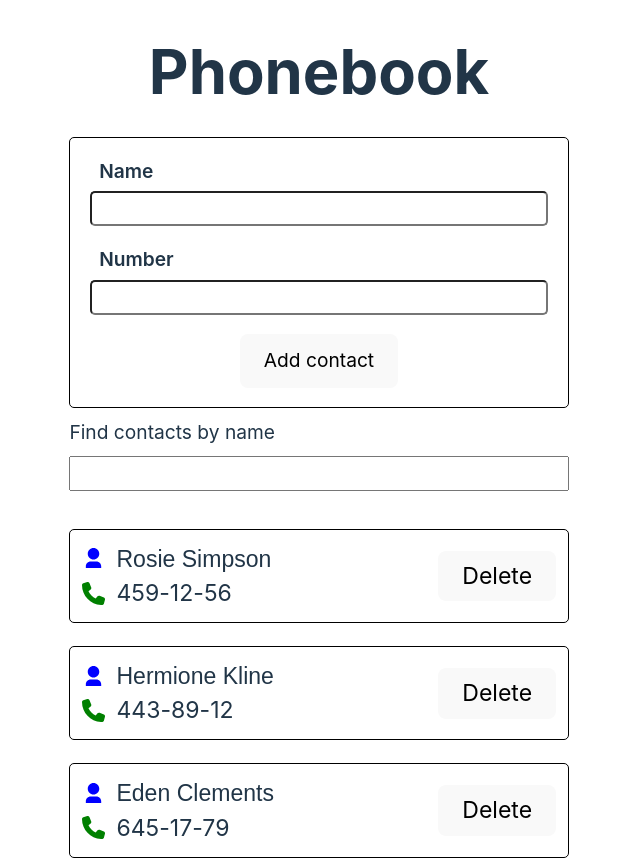
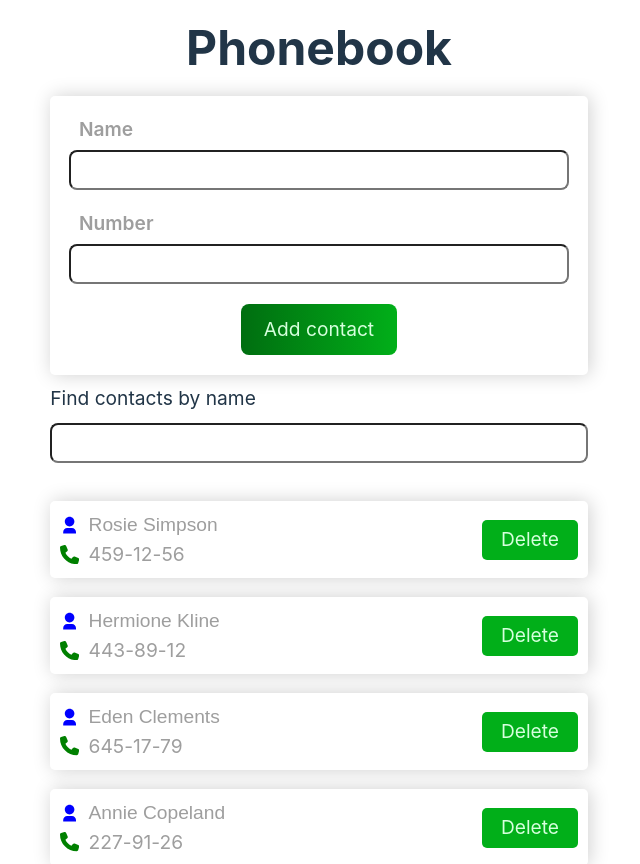
Before and after one commit to lichiy-web/goit-react-hw-03, a React (Vite) app: page / in a window 1280 px wide. Shown: the top 864 px of the page, without its empty margins (321-961 px from the left). Built offline with nearby package versions, Linux system fonts and the light colour scheme.

Commit message:
add light green color scheme

```diff
--- a/src/components/App.css
+++ b/src/components/App.css
@@ -6,19 +6,37 @@
   justify-content: center;
   /* text-align: center; */
   /* border: 1px dotted red; */
+  /* box-sizing: border-box; */
   overflow: scroll;
 }
 
 .main-container {
-  padding: 2em 2em 0 2em;
+  padding: 0 1em;
   max-width: 1280px;
-  min-width: 30em;
   display: flex;
   flex-direction: column;
   align-items: center;
   font-size: 1.2em;
 }
 
+@media only screen and (max-width: 480px) {
+  .main-container {
+    min-width: 100%;
+    /* background-color: rgb(224, 246, 61); */
+  }
+}
+
+@media only screen and (min-width: 480px) {
+  .main-container {
+    min-width: 30em;
+    /* background-color: aqua; */
+  }
+}
+
+
 .phonebookTitle {
-  margin-bottom: .5em;
+  font-size: 2.5em;
+  line-height: 2;
+  /* margin-bottom: .5em; */
+  /* margin-top: .5em; */
 }
--- a/src/components/App.jsx
+++ b/src/components/App.jsx
@@ -20,8 +20,6 @@ function App() {
   };
 
   const handleAddContact = newContact => {
-    // console.log('handleAddContact=> newContact: ', newContact);
-    // console.log('handleAddContact=> contacts: ', contacts);
     setContacts(prev => [...prev, newContact]);
   };
 
@@ -37,7 +35,9 @@ function App() {
     <div className="main-container">
       <h1 className="phonebookTitle">Phonebook</h1>
       <ContactForm onAddContact={handleAddContact} />
-      <SearchBox searchQuery={searchQuery} onSearch={handleSearchQuery} />
+      {contacts.length > 0 && (
+        <SearchBox searchQuery={searchQuery} onSearch={handleSearchQuery} />
+      )}
       {contacts.length ? (
         <ContactList
           contacts={matchedContacs}
--- a/src/components/Contact/Contact.module.css
+++ b/src/components/Contact/Contact.module.css
@@ -1,5 +1,5 @@
 .contactItem {
-    border: 1px solid #000000;
+    /* border: 1px solid #000000; */
     border-radius: 5px;
     margin-bottom: 1em;
     display:flex;
@@ -7,8 +7,11 @@
     padding: 0.5em;
     box-sizing: border-box;
 
-    font-size: 1.2em;
+    /* font-size: 1.2em; */
     font-weight: 400;
+
+    box-shadow: 0.1em 0 1em #d0d0d0 ;
+    color: #9E9E9E;
 }
 
 .contactInfo {
@@ -43,4 +46,16 @@
 .btn {
     padding: .3em 1em;
     font-weight: 400;
+    border: 0;
+    border-radius: 5px;
+    width: max-content;
+    font-weight: 400;
+    color: #D6FFDD;
+    /* background: linear-gradient(90deg, #006E10, #01AF19); */
+    background-color: #01AF19;
 }
+
+.btn:hover {
+    /* background: linear-gradient(270deg, #006E10, #01AF19); */
+    filter: brightness(120%);
+}
--- a/src/components/ContactForm/ContactForm.module.css
+++ b/src/components/ContactForm/ContactForm.module.css
@@ -3,11 +3,14 @@
     flex-direction: column;
     align-items: center;
     width: 100%;
-    border: 1px solid #000000;
+    /* border: 1px solid #000000; */
     border-radius: 5px;
     padding: 1em;
     margin-bottom: .5em;
     gap: 1em;
+
+    box-shadow: 0.1em 0 1em #d0d0d0;
+    color: #9E9E9E;
 
 }
 
@@ -27,7 +30,8 @@
 
 .inputItem {
     width: 100%;
-    border-radius: 5px;
+    border-radius: 8px;
+    padding: .2em;
 }
 
 
@@ -36,6 +40,14 @@
 }
 
 .btn {
+    border: 0;
     width: max-content;
     font-weight: 400;
+    color: #D6FFDD;
+    background: linear-gradient(90deg, #006E10, #01AF19);
 }
+
+.btn:hover {
+    background: linear-gradient(270deg, #006E10, #01AF19);
+    filter: brightness(120%);
+}
--- a/src/components/SearchBox/SearchBox.module.css
+++ b/src/components/SearchBox/SearchBox.module.css
@@ -3,6 +3,12 @@
     width: 100%;
     margin-bottom: 2em;
 }
+
+.searchInput {
+    border-radius: 8px;
+    padding: .2em;
+}
+
 
 .searchLabelWrapper {
     display: flex;
--- a/src/index.css
+++ b/src/index.css
@@ -23,6 +23,7 @@ a:hover {
 }
 
 body {
+  box-sizing: border-box;
   margin: 0;
   display: flex;
   /* place-items: center; */
```
